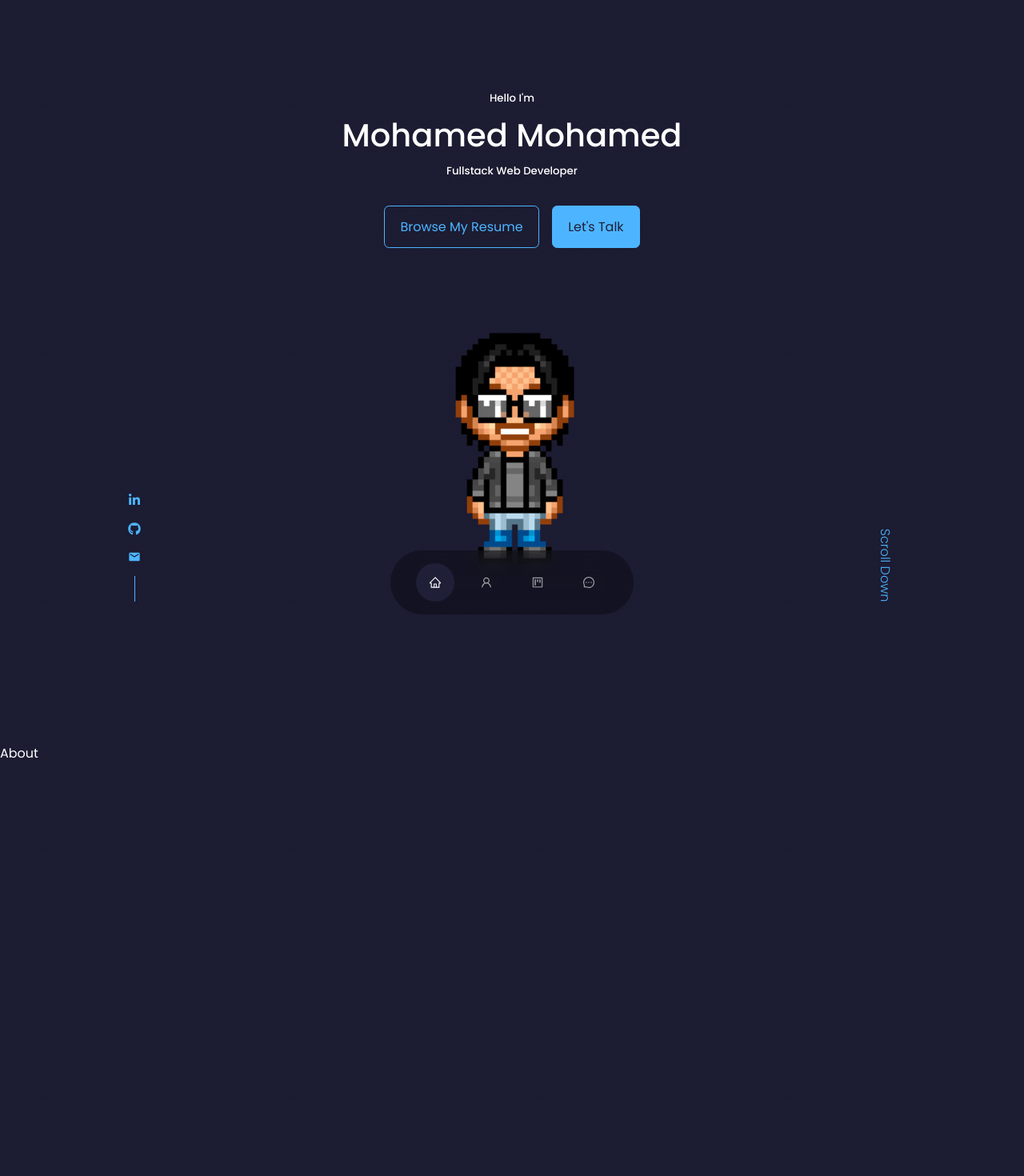
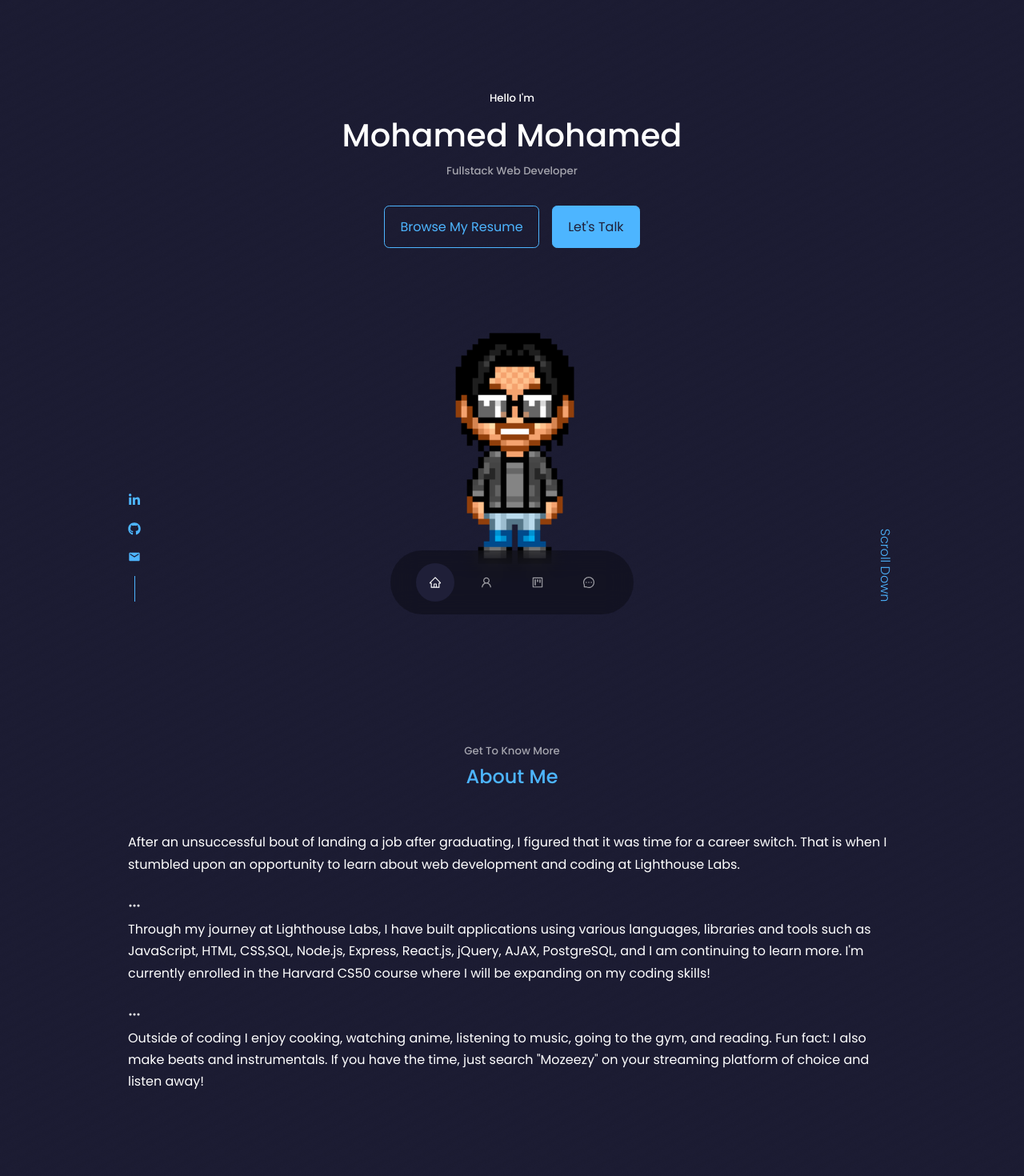
Before and after one commit to mozeezy/personal_portfolio, a React (Create React App) app in the folder personal_portfolio/: page / in a window 1280 px wide. Shown: the top 1470 px of the page at 80% size. Built offline with nearby package versions, Linux system fonts and the light colour scheme.

Commit message:
finish about component

```diff
--- a/personal_portfolio/src/components/About/About.jsx
+++ b/personal_portfolio/src/components/About/About.jsx
@@ -1,9 +1,29 @@
 import React from 'react'
 import './about.css'
+import {BsThreeDots} from 'react-icons/bs'
 
 const About = () => {
   return (
-    <section id="about">About</section>
+    <section id="about">
+      <h5> Get To Know More</h5>
+      <h2> About Me</h2>
+
+      <div className="container about__container">
+        <p>
+          After an unsuccessful bout of landing a job after graduating, I figured that it was time for a career switch. That is when I stumbled upon an opportunity to learn about web development and coding at Lighthouse Labs.
+        </p>
+        <br/>
+        <BsThreeDots />
+        <br />
+        <p>Through my journey at Lighthouse Labs, I have built applications using various languages, libraries and tools such as JavaScript, HTML, CSS,SQL, Node.js, Express, React.js, jQuery, AJAX, PostgreSQL, and I am continuing to learn more. I'm currently enrolled in the Harvard CS50 course where I will be expanding on my coding skills!</p>
+        <br />
+        <BsThreeDots />
+        <br />
+        <p> Outside of coding I enjoy cooking, watching anime, listening to music, going to the gym, and reading. Fun fact: I also make beats and instrumentals. If you have the time, just search "Mozeezy" on your streaming platform of choice and listen away!
+        </p>
+        <br />
+      </div>
+    </section>
   )
 }
 
--- a/personal_portfolio/src/components/About/about.css
+++ b/personal_portfolio/src/components/About/about.css
@@ -0,0 +1,3 @@
+.stacks {
+  color: var(--color-primary);
+}
--- a/personal_portfolio/src/components/Header/Header.jsx
+++ b/personal_portfolio/src/components/Header/Header.jsx
@@ -10,7 +10,7 @@ const Header = () => {
       <div className="container header__container">
         <h5> Hello I'm</h5>
         <h1> Mohamed Mohamed</h1>
-        <h5 className="text_light"> Fullstack Web Developer</h5>
+        <h5 className="text-light"> Fullstack Web Developer</h5>
         <CTA />
         <HeaderSocials />
 
```
